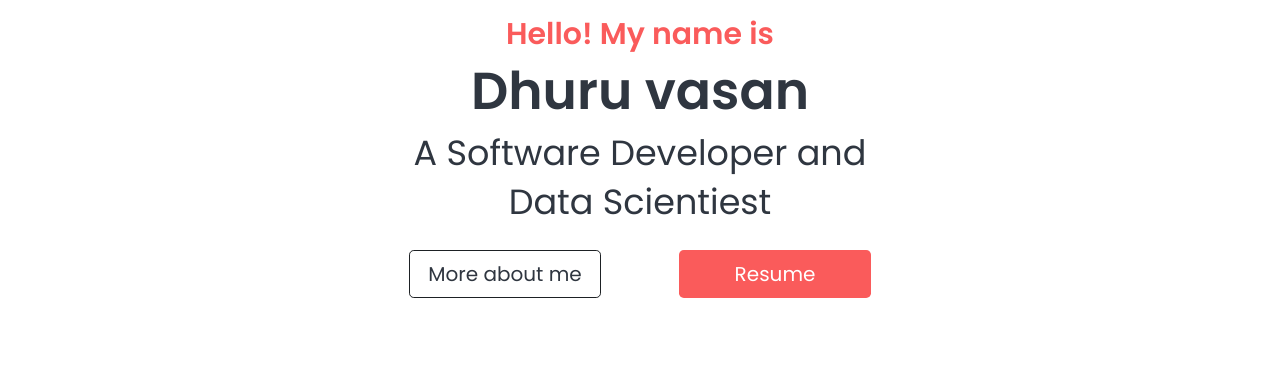
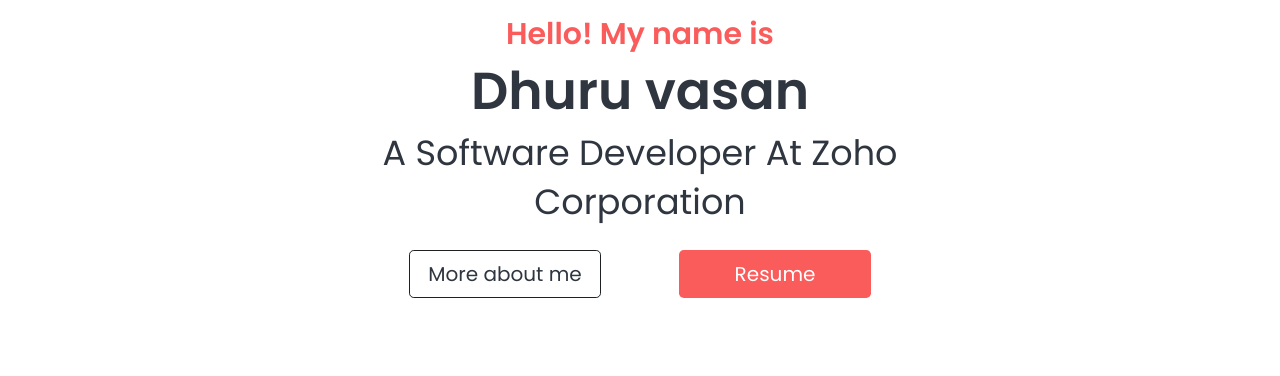
Before and after one commit to dhuruvasan/dhuruvasan, a website: page index.html in a window 1280 px wide. Shown: the part 424-800 px from the top of the page. Drawn offline with nearby package versions, Linux system fonts and the light colour scheme.

Commit message:
job update

```diff
--- a/index.html
+++ b/index.html
@@ -208,7 +208,7 @@
                 </p>
                 <p>
                   <span class="landing-page__description text-justify">
-                    A Software Developer and Data Scientiest
+                    A Software Developer At Zoho Corporation
                   </span>
                 </p>
                 <div
```
